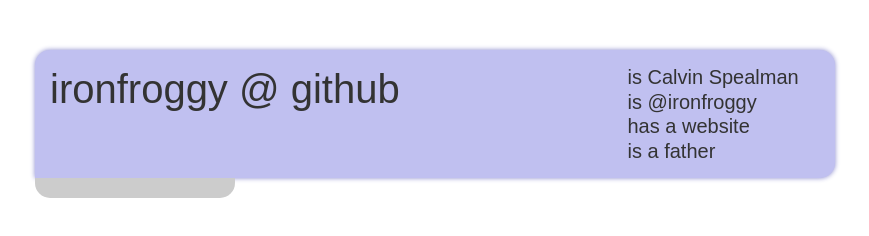
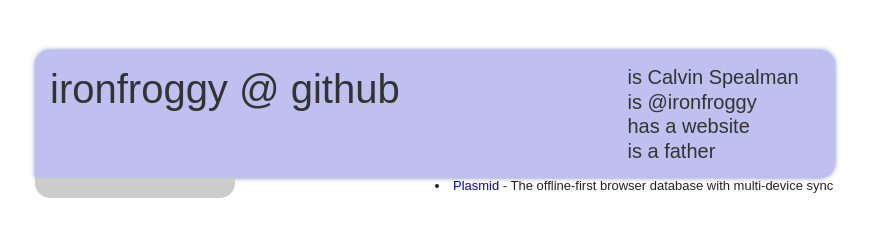
Before and after one commit to ironfroggy/ironfroggy.github.com, a plain HTML site: page index.html in a window 1280 px wide. Shown: the whole page, without its empty margins (205-1074 px from the left). Drawn offline with nearby package versions, Linux system fonts and the light colour scheme.

Commit message:
Add a link to the plasmid github page

```diff
--- a/index.html
+++ b/index.html
@@ -42,6 +42,7 @@
             </div>
         </div>
         <div class=half role=content>
+            <li><a href="http://ironfroggy.github.io/plasmid/">Plasmid</a> - The offline-first browser database with multi-device sync
         </div>
 	</div>
 	<footer>
```
